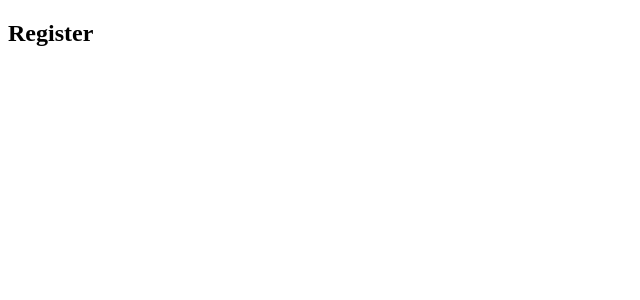
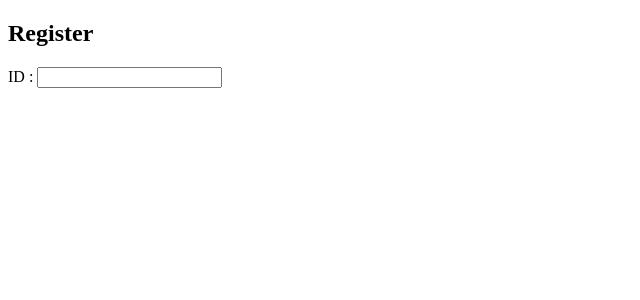
Before and after one commit to chanuka1012/New_frontend, a React (Vite) app: page /register in a window 1280 px wide. Shown: the top 300 px of the page, without its empty margins (0-640 px from the left). Built offline with nearby package versions, Linux system fonts and the light colour scheme.

Commit message:
register_id

```diff
--- a/src/Components/Register/Register.jsx
+++ b/src/Components/Register/Register.jsx
@@ -1,9 +1,60 @@
 import React, { useState } from 'react'
 
 export default function Register() {
+
+    const [formData, setFormData] = useState({
+        id: '',
+        firstName: '',
+        lastName: '',
+        email: '',
+        password: '',
+        confirmPassword: ''
+    });
+
+    const handleChange = (e) => {
+        const { firstName, value } = e.target;
+        setFormData({
+            ...formData,
+            [firstName]: value
+        });
+    };
+
+    const handleChange1 = (e) => {
+        const { lastName, value } = e.target;
+        setFormData({
+            ...formData,
+            [lastName]: value
+        });
+    };
+
+    const handleSubmit = (e) => {
+        e.preventDefault();
+
+        if (formData.password !== formData.confirmPassword) {
+            alert('Passwords do not match!');
+            return;
+        }
+
+        // Submit form data (e.g., API call)
+        console.log('Registered Data:', formData);
+        alert('Registration successful!');
+    };
+
   return (
     <div>
       <h2>Register</h2>
+      <form onSubmit={handleSubmit}>
+        <div className='register1'>
+          <label>ID : </label>
+          <input
+            type="text"
+            name="id"
+            value={FormData.id}
+            onChange={handleChange}
+            required
+          />
+        </div>
+      </form>
     </div>
   );
 }
```
